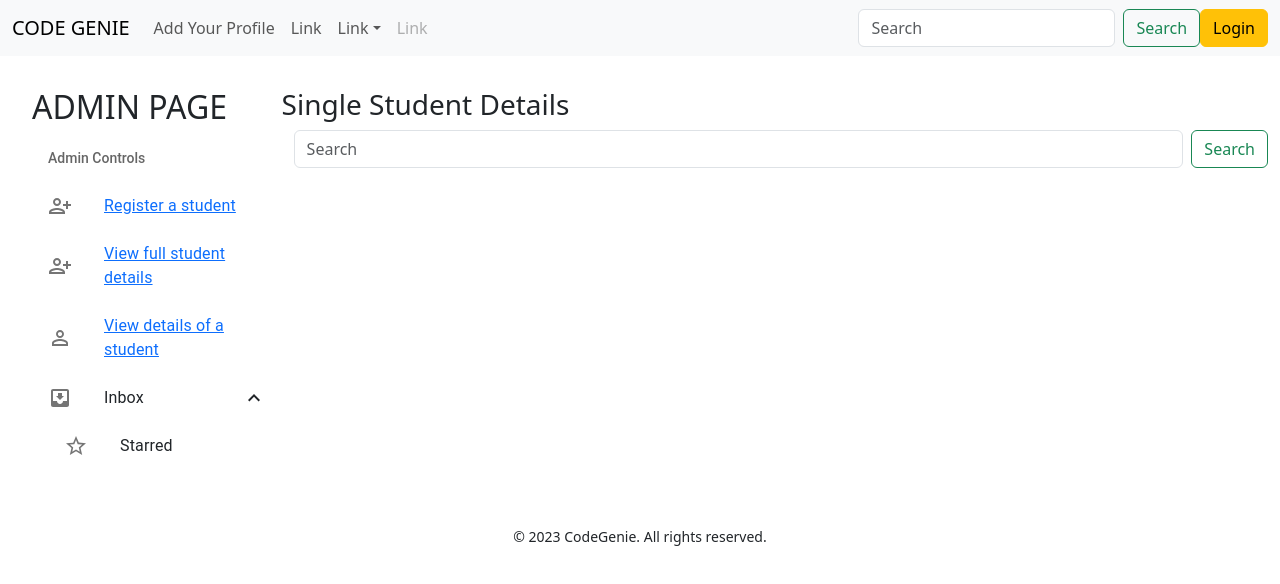
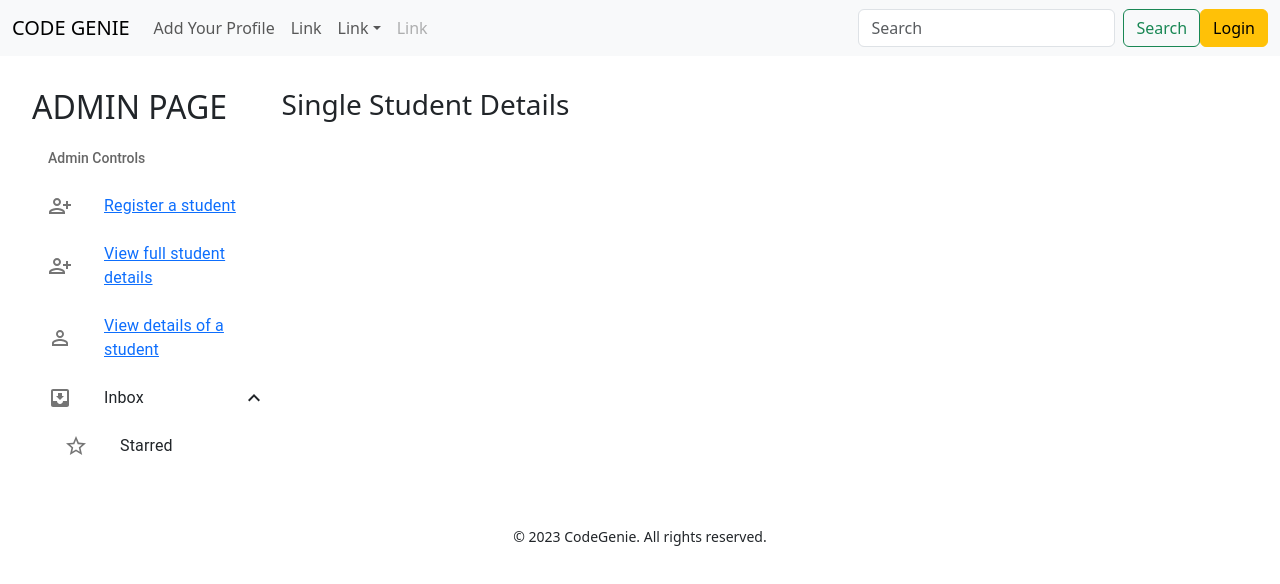
Before and after one commit to prathyanthDhanus/Code-Genie_front-end, a React (Vite) app: page /singlestudentdetails in a window 1280 px wide. Shown: the top 584 px of the page. Built offline with nearby package versions, Linux system fonts and the light colour scheme.

Commit message:
re arranged the code

```diff
--- a/src/Admin/singleStudentDetails.jsx
+++ b/src/Admin/singleStudentDetails.jsx
@@ -4,33 +4,52 @@ import Form from 'react-bootstrap/Form';
 import Button from 'react-bootstrap/Button';
 import { useRef } from 'react';
 import { useEffect } from 'react';
+import axios from 'axios';
+import { useState } from 'react';
+import CustomCard from '../Components/card';
+import Studentdetails from './studentdetails';
 
 const SingleStudentDetails = () => {
 
-
+  const [student,setStudent] = useState(null);
   const inputRef  = useRef();
 
-  const handleSubmit = ()=>{
-  const searchedData = inputRef.current.value;
+  const handleSubmit = async (e)=>{
+    e.preventDefault()
+  const  id = inputRef.current.value;
+
+  try{
+    const response = await axios.get(`http://localhost:3000/admin/student/${id}`);
+    // console.log(response.data.data)
+    setStudent(response.data.data)
+
+  }catch(error){
+    console.log(error);
+  }
 
   }
+
+  useEffect(() => {
+    // This code will run after 'student' has been updated.
+    // console.log(student);
+  }, [student]);
+
+  // useEffect(()=>{
+  //   const fetchData = async ()=>{
+
+  //     const response = await axios.get('http://localhost:3000//admin/student/')
+  //   }
+  // })
 
 
   return (
     <div style={{width:"80%"}} >
 <h3>Single Student Details</h3>
 <Container fluid>
-<Form className="d-flex">
-              <Form.Control
-                type="search"
-                placeholder="Search"
-                className="me-2"
-                aria-label="Search"
-               ref={inputRef}
-              //  onChange={handleSubmit}
-              />
-              <Button variant="outline-success" onClick={handleSubmit}>Search</Button>
-              </Form>
+
+              {student && (
+         <p>gg</p>
+        )}
 
 </Container>
     </div>
--- a/src/Admin/studentdetails.jsx
+++ b/src/Admin/studentdetails.jsx
@@ -10,10 +10,14 @@ import Paper from '@mui/material/Paper';
 import axios from 'axios';
 import { useEffect } from 'react';
 import { useSelector } from 'react-redux';
-import { setError, setLoading, setStudents } from '../Redux/Slices/Reduuser';
+import { setError, setLoading, setStudents } from '../Redux/Slices/studentSlice';
 import { useDispatch } from 'react-redux';
-
-
+import Form from 'react-bootstrap/Form';
+import Button from 'react-bootstrap/Button';
+import { useNavigate } from 'react-router-dom';
+import { useRef } from 'react';
+import { Search } from '@mui/icons-material';
+import { useState } from 'react';
 
 
 
@@ -22,10 +26,21 @@ import { useDispatch } from 'react-redux';
 const Studentdetails = () => {
 
   const student = useSelector((state)=>state.student.students);
-    console.log(student);
+    console.log("student details",student);
   const loading = useSelector((state) => state.student.loading);
   const error = useSelector((state) => state.student.error);
+
   const dispatch = useDispatch();
+  const navigate = useNavigate();
+  const inputRef = useRef();
+
+
+  const handleSubmit = ()=>{
+  const search = inputRef.current.value.trim().toLowerCase()
+  const serachedData = student.filter((item)=>item.eMail.toLowerCase().includes(search))
+  console.log("searchedoutput",serachedData);
+}
+
 
 
   useEffect(()=>{
@@ -53,8 +68,22 @@ const Studentdetails = () => {
       ) : error ? (
         <p>Error: {error.message}</p>
       ) : (
+
         <TableContainer component={Paper}>
+        <Form className="d-flex">
+        <Form.Control
+                type="search"
+                placeholder="Search"
+                className="me-2"
+                aria-label="Search"
+                ref={inputRef}
+                onChange={handleSubmit}
+              />
+              {/* <Button variant="outline-success" >Search</Button> */}
+              </Form>
+
       <Table sx={{ minWidth: 650 }} aria-label="simple table">
+
         <TableHead>
           <TableRow>
 
@@ -75,7 +104,7 @@ const Studentdetails = () => {
               <TableCell component="th" scope="row">
                {e+1}
               </TableCell>
-              <TableCell > {data._id}</TableCell>
+              <TableCell onClick={()=>navigate('/singlestudentdetails')}> {data._id}</TableCell>
               <TableCell >{data.userName}</TableCell>
               <TableCell >{data.batch_Number}</TableCell>
               <TableCell >{data.eMail}</TableCell>
--- a/src/Pages/login.jsx
+++ b/src/Pages/login.jsx
@@ -47,7 +47,7 @@ const Login = () => {
     // console.log(userName,passWord,eMail)
 
     try {
-      // const response = await axios.post('http://localhost:3000/admin/login', { username:userName, email:eMail, password:passWord });
+
       const url = isAdmin ? "http://localhost:3000/admin/login" : "http://localhost:3000/student/login";
       const response = await axios.post(url, { userName: userName, eMail: eMail, passWord: passWord });
 
--- a/src/Redux/Store.jsx
+++ b/src/Redux/Store.jsx
@@ -1,5 +1,5 @@
 import {configureStore} from "@reduxjs/toolkit";
-import studentSlice from "./Slices/Reduuser"
+import studentSlice from "./Slices/studentSlice"
 
 export const store = configureStore({
     reducer:{
```
Also changed, not shown: src/Redux/Slices/studentSlice.jsx (renamed from src/Redux/Slices/Reduuser.jsx, +0 -14 lines).
